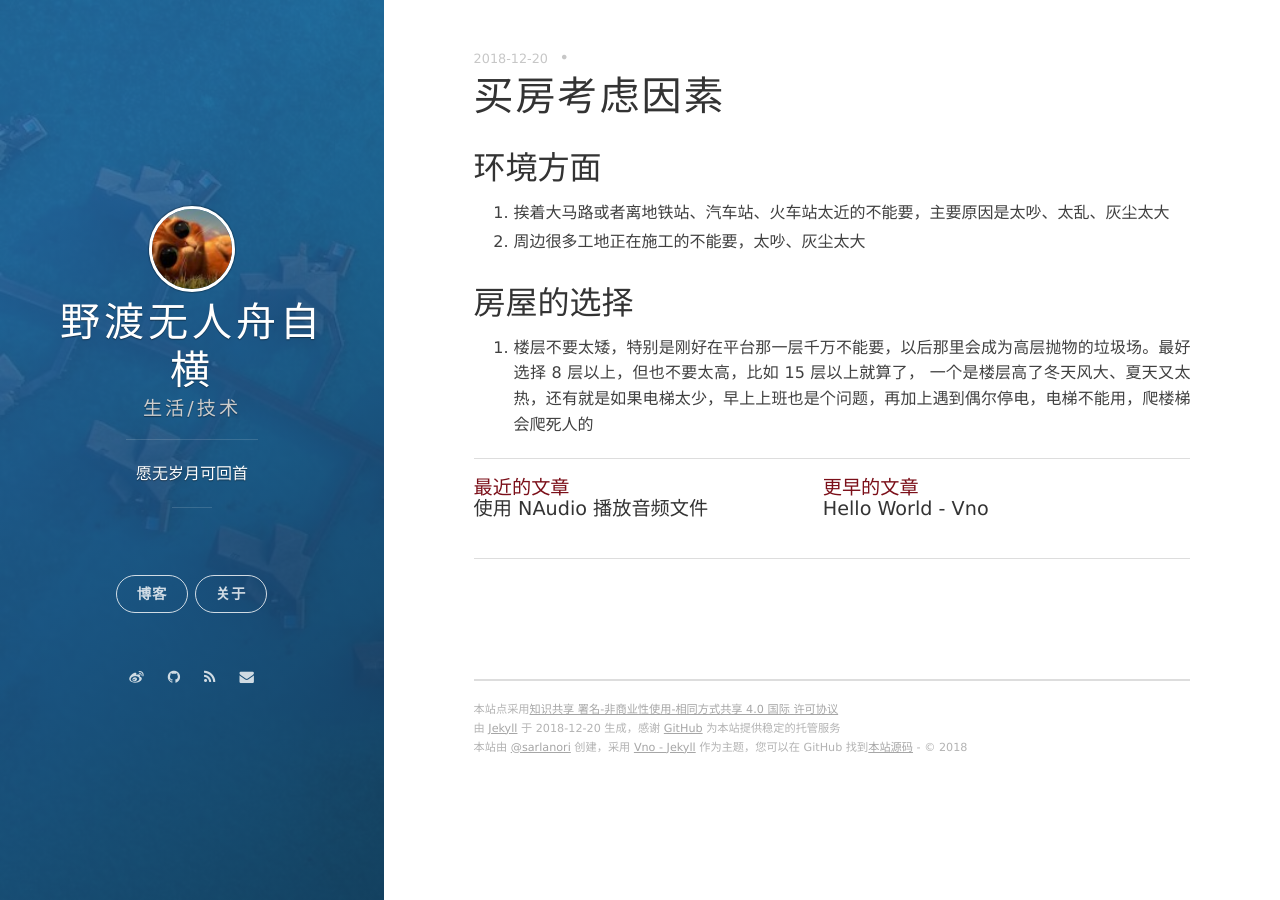
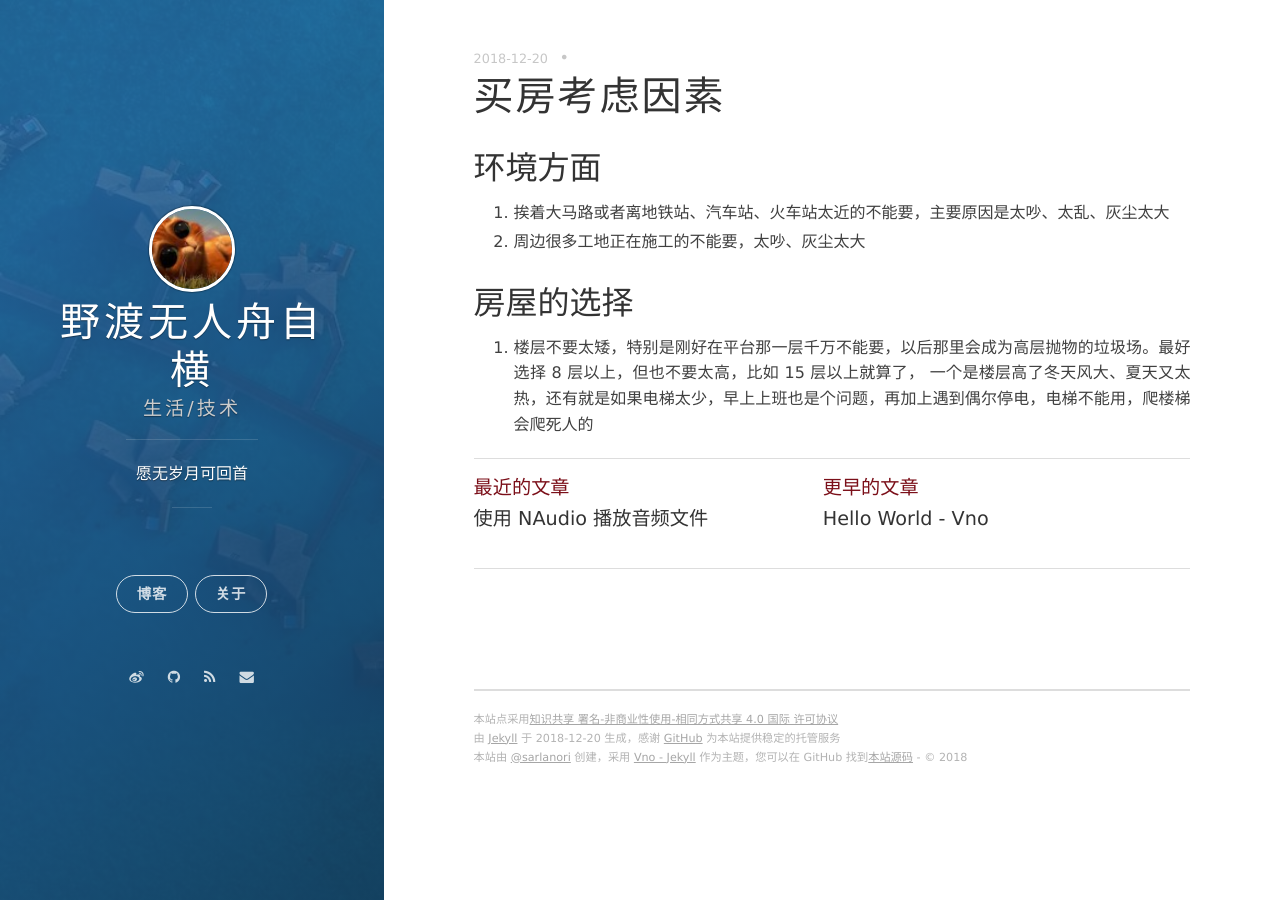
Before and after one commit to kuzzh/kuzzh.github.io, a Jekyll site: the page built from _posts/2018-12-20-buy-house.md, in a window 1280 px wide. Built offline with Jekyll 4.4.1, drawn with Linux system fonts in a browser that asks for light colours; nearby versions of some CDN libraries.

Commit message:
Fix styles

```diff
--- a/_includes/read-more.html
+++ b/_includes/read-more.html
@@ -3,7 +3,7 @@
    {% assign current = page.next %}
    <div class="read-more-item">
        <span class="read-more-item-dim">最近的文章</span>
-       <h2 class="post-list__post-title post-title" style="font-size:1.2em"><a href="{{ current.url }}" title="link to {{ current.title }}">{{ current.title }}</a></h2>
+       <h2 class="post-list__post-title post-title" style="font-size:1.2em;margin-top:10px !important"><a href="{{ current.url }}" title="link to {{ current.title }}">{{ current.title }}</a></h2>
    </div>
    {% endif %}
 
@@ -11,7 +11,7 @@
    {% assign current = page.previous %}
    <div class="read-more-item">
        <span class="read-more-item-dim">更早的文章</span>
-       <h2 class="post-list__post-title post-title" style="font-size:1.2em"><a href="{{ current.url }}" title="link to {{ current.title }}">{{ current.title }}</a></h2>
+       <h2 class="post-list__post-title post-title" style="font-size:1.2em;margin-top:10px !important"><a href="{{ current.url }}" title="link to {{ current.title }}">{{ current.title }}</a></h2>
    </div>
    {% endif %}
 </section>
```
